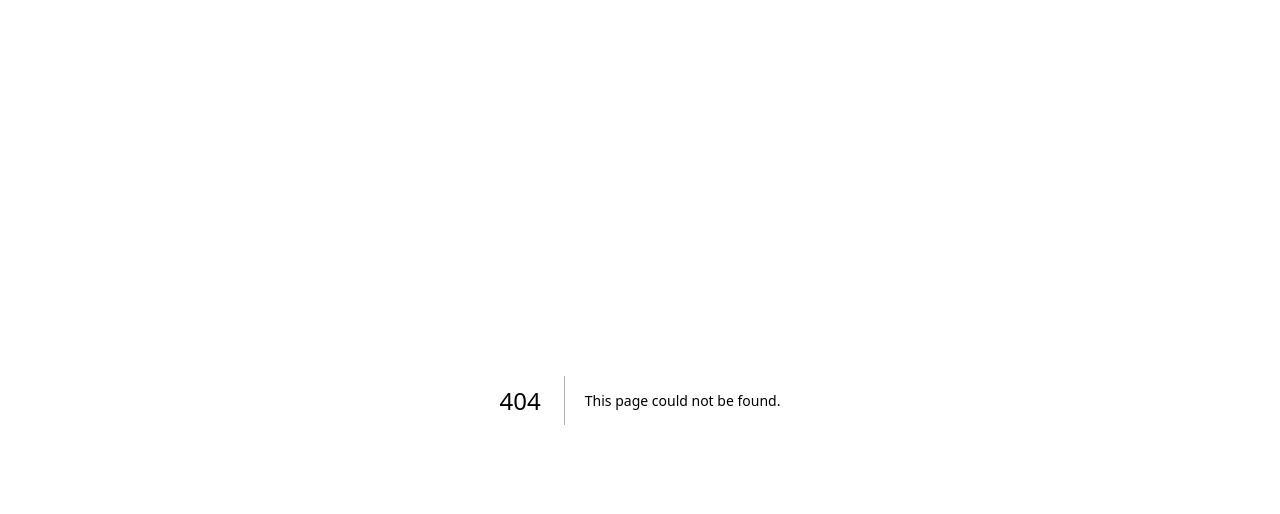
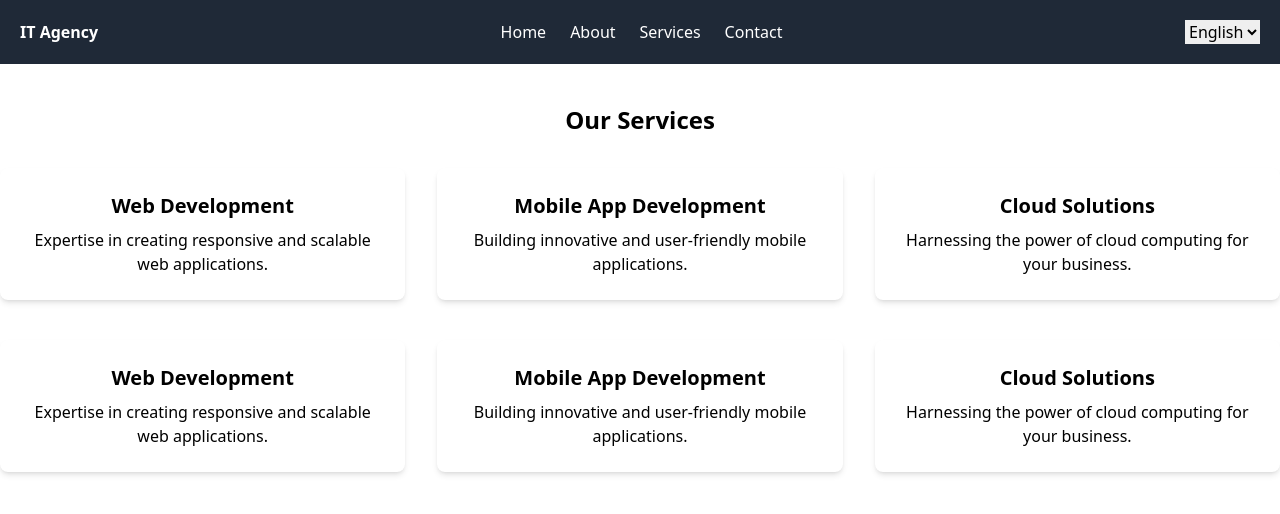
Before and after one commit to salah-tazrouti/Nextjs-Translation, a Next.js app: page /1/Components/Services in a window 1280 px wide. Before the commit this address had no page. Shown: the top 514 px of the page. Built offline with nearby package versions, Linux system fonts and the light colour scheme.

Commit message:
create services component

```diff
--- /dev/null
+++ b/src/pages/[lang]/Components/Services.js
@@ -0,0 +1,39 @@
+"use client";
+import { useTranslation } from "react-i18next";
+
+export default function Services() {
+    const { t } = useTranslation();
+    return (
+        <section id="Services" className="services-section text-center py-16">
+            <h2 className="text-2xl font-bold mb-8">{t('Home.services_section.0.title')}</h2>
+            <div className="grid grid-cols-1 md:grid-cols-2 lg:grid-cols-3 gap-8">
+                <div className="p-6 bg-white rounded-lg shadow-md">
+                    <h3 className="text-xl font-bold mb-2">{t('Home.services_section.0.services.0.title')}</h3>
+                    <p>{t('Home.services_section.0.services.0.description')}</p>
+                </div>
+                <div className="p-6 bg-white rounded-lg shadow-md">
+                    <h3 className="text-xl font-bold mb-2">{t('Home.services_section.0.services.1.title')}</h3>
+                    <p>{t('Home.services_section.0.services.1.description')}</p>
+                </div>
+                <div className="p-6 bg-white rounded-lg shadow-md">
+                    <h3 className="text-xl font-bold mb-2">{t('Home.services_section.0.services.2.title')}</h3>
+                    <p>{t('Home.services_section.0.services.2.description')}</p>
+                </div>
+            </div>
+            <div className="grid grid-cols-1 md:grid-cols-2 lg:grid-cols-3 gap-8 mt-10">
+                <div className="p-6 bg-white rounded-lg shadow-md">
+                    <h3 className="text-xl font-bold mb-2">{t('Home.services_section.0.services.0.title')}</h3>
+                    <p>{t('Home.services_section.0.services.0.description')}</p>
+                </div>
+                <div className="p-6 bg-white rounded-lg shadow-md">
+                    <h3 className="text-xl font-bold mb-2">{t('Home.services_section.0.services.1.title')}</h3>
+                    <p>{t('Home.services_section.0.services.1.description')}</p>
+                </div>
+                <div className="p-6 bg-white rounded-lg shadow-md">
+                    <h3 className="text-xl font-bold mb-2">{t('Home.services_section.0.services.2.title')}</h3>
+                    <p>{t('Home.services_section.0.services.2.description')}</p>
+                </div>
+            </div>
+        </section>
+    )
+}
```
